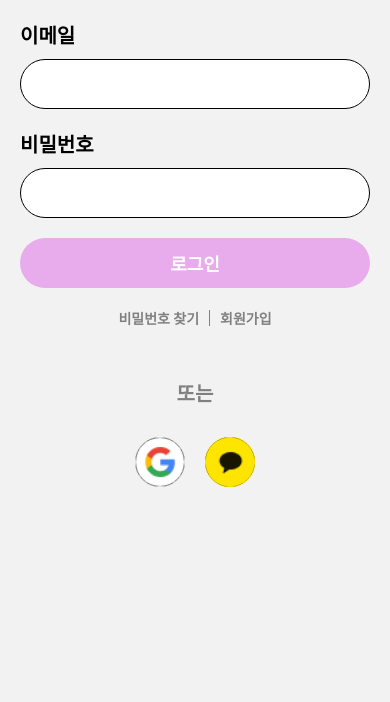
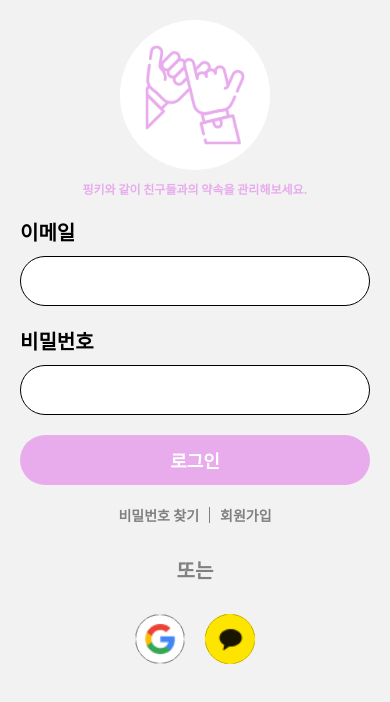
Before and after one commit to Yuhyeon0516/ReactNative_Pinky, a React Native app: screen /Login in a window 390 px wide. Shown: the top 702 px of the page. Built offline with nearby package versions, Linux system fonts and the light colour scheme; what pocketbase would draw is missing.

Commit message:
Added icon in login page.

```diff
--- a/src/screens/Login.tsx
+++ b/src/screens/Login.tsx
@@ -4,6 +4,8 @@ import {
     SafeAreaView,
     TextInput,
     TouchableOpacity,
+    Image,
+    ScrollView,
 } from "react-native";
 import React, {useState} from "react";
 import Spacer from "../components/common/Spacer";
@@ -26,11 +28,44 @@ export default function Login() {
 
     return (
         <SafeAreaView style={{flex: 1}}>
+            <ScrollView>
+                <Spacer height={20} />
+                <View
+                    style={{
+                        width: 150,
+                        height: 150,
+                        borderRadius: 100,
+                        alignItems: "center",
+                        justifyContent: "center",
+                        alignSelf: "center",
+                        flexDirection: "column",
+                        backgroundColor: "white",
+                    }}>
+                    <Image
+                        source={require("../assets/Promise.png")}
+                        style={{width: 100, height: 100}}
+                    />
+                </View>
+                <Spacer height={10} />
+                <Text
+                    style={{
+                        color: "#e8aced",
+                        textAlign: "center",
+                        fontWeight: "bold",
+                        fontSize: 12,
+                    }}>
+                    핑키와 같이 친구들과의 약속을 관리해보세요.
+                </Text>
+
                 <Spacer height={20} />
 
                 <View style={{width: "100%", paddingHorizontal: 20}}>
                     <Text
-                    style={{fontSize: 20, fontWeight: "bold", color: "black"}}>
+                        style={{
+                            fontSize: 20,
+                            fontWeight: "bold",
+                            color: "black",
+                        }}>
                         이메일
                     </Text>
                     <Spacer height={10} />
@@ -54,7 +89,11 @@ export default function Login() {
                 <Spacer height={20} />
                 <View style={{width: "100%", paddingHorizontal: 20}}>
                     <Text
-                    style={{fontSize: 20, fontWeight: "bold", color: "black"}}>
+                        style={{
+                            fontSize: 20,
+                            fontWeight: "bold",
+                            color: "black",
+                        }}>
                         비밀번호
                     </Text>
                     <Spacer height={10} />
@@ -117,14 +156,19 @@ export default function Login() {
                     </TouchableOpacity>
                 </View>
 
-            <Spacer height={50} />
+                <Spacer height={30} />
 
                 <View
                     style={{
                         justifyContent: "center",
                         alignItems: "center",
                     }}>
-                <Text style={{color: "gray", fontSize: 20, fontWeight: "bold"}}>
+                    <Text
+                        style={{
+                            color: "gray",
+                            fontSize: 20,
+                            fontWeight: "bold",
+                        }}>
                         또는
                     </Text>
                 </View>
@@ -143,6 +187,7 @@ export default function Login() {
 
                     <Kakao />
                 </View>
+            </ScrollView>
         </SafeAreaView>
     );
 }
```
Also changed, not shown: src/assets/Promise.png (added). Lines whose indentation alone changed are shown as unchanged.
